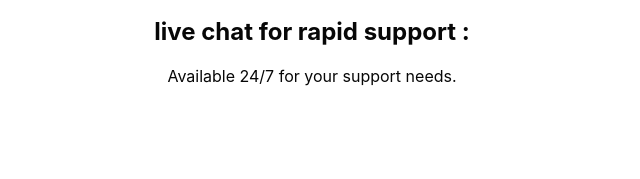
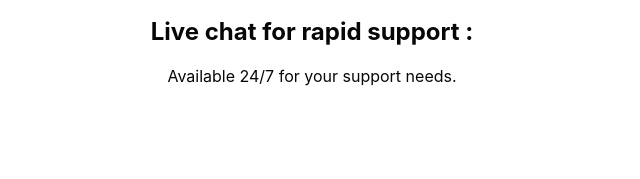
Before and after one commit to ronelson175510-wq/I-post, a website: page support.html in a window 1280 px wide. Shown: the part 459-638 px from the top of the page, 328-968 px from the left. Drawn offline with Linux system fonts and the light colour scheme; no server answers.

Commit message:
Apply latest UI and support updates

```diff
--- a/support.html
+++ b/support.html
@@ -189,7 +189,7 @@
         </form>
     </div>
 
-    <h2 style="color: #070707; left: 0; right: 0; text-align: center;"> live chat for rapid support :</h2>
+    <h2 style="color: #070707; left: 0; right: 0; text-align: center;"> Live chat for rapid support :</h2>
     <button class="Support-live-chat-btn" onclick="window.open('https://tawk.to/chat/6a9c86d527a69434428b7d76/1k1pmtctb?layout=modern', '_blank', 'noopener,noreferrer')" aria-label="Open live chat">
         <i class="fa-solid fa-comments fa-2xl" style="color: rgb(116, 192, 252);"></i>
     </button>
```
